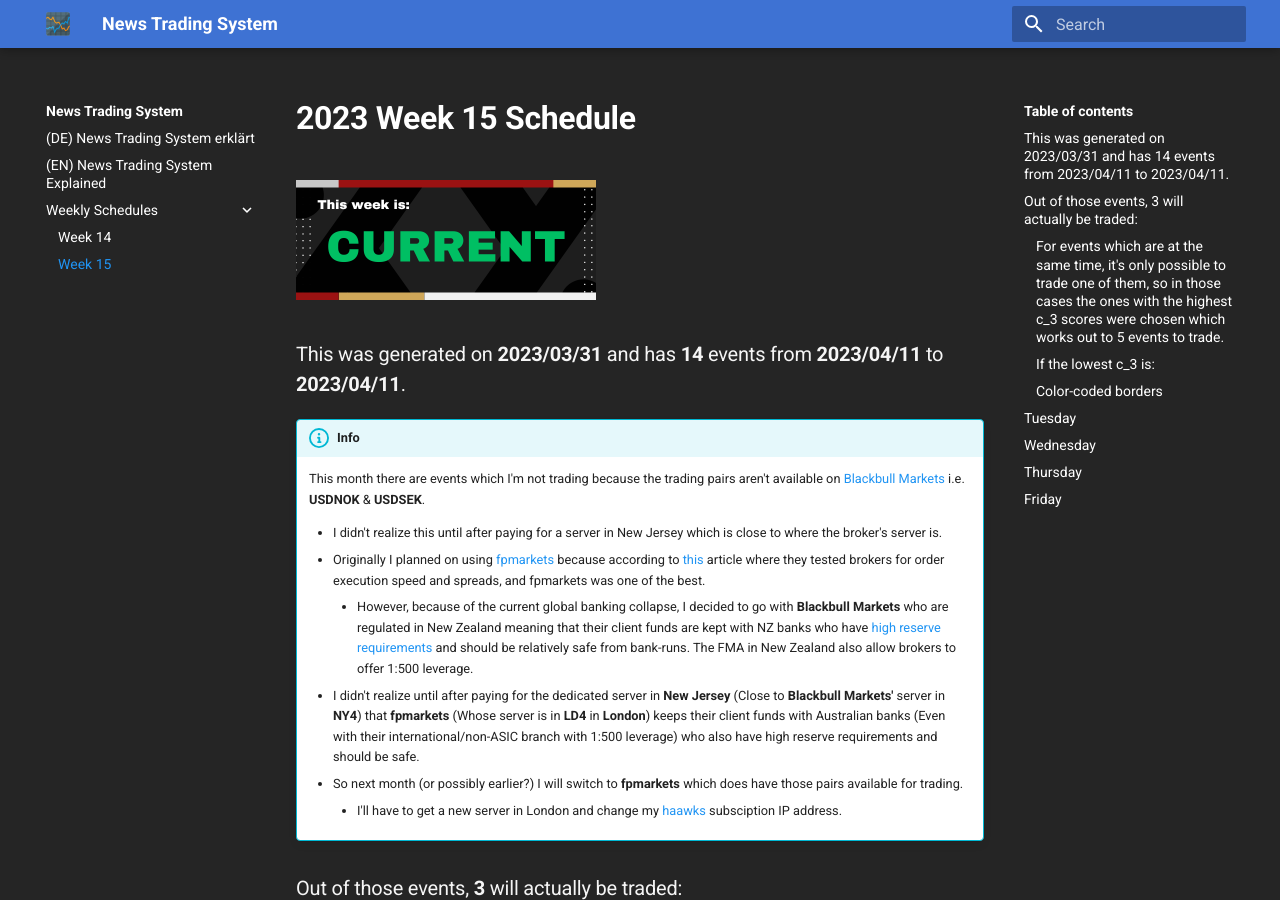
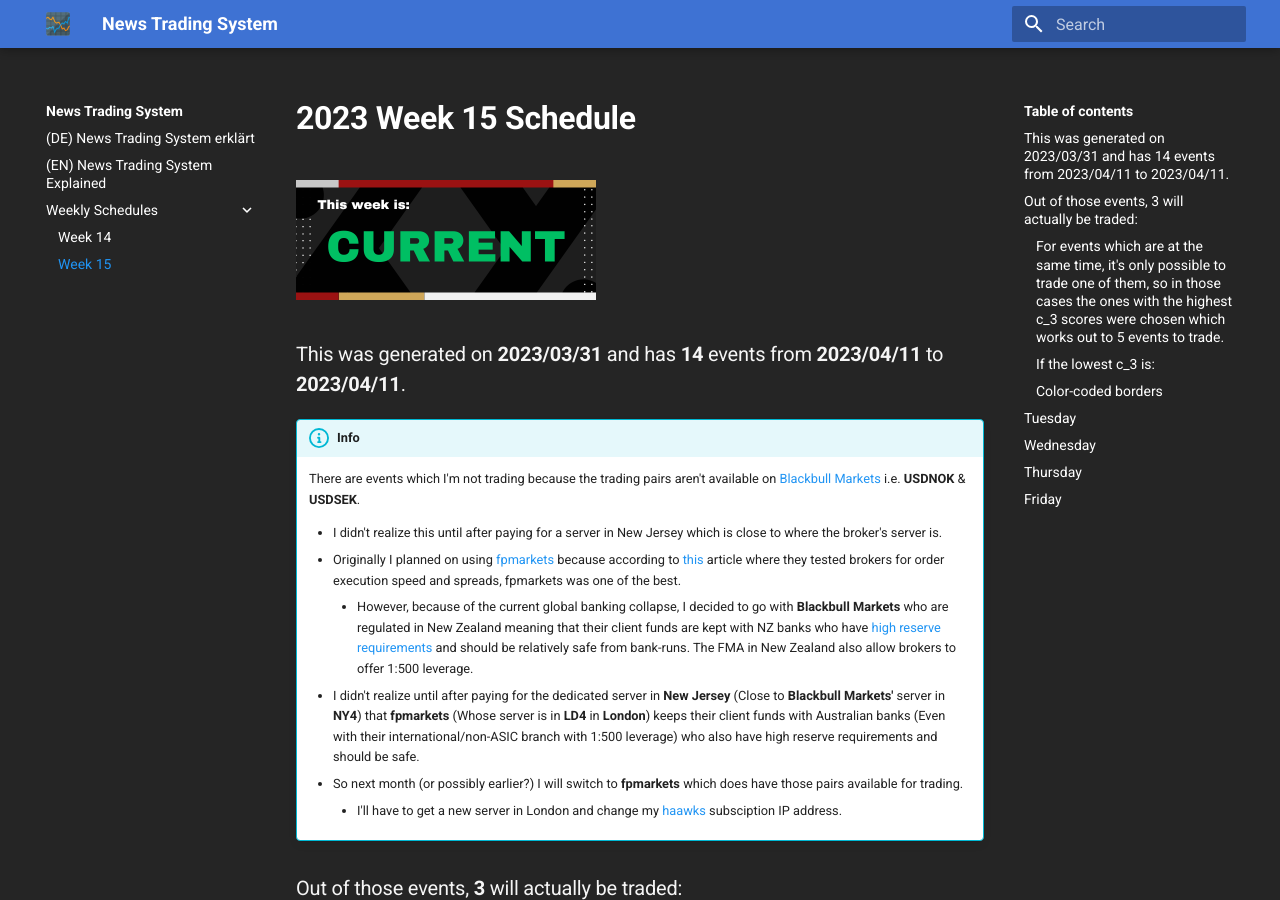
Before and after one commit to spliffli/news-trading-analyzer, an MkDocs documentation site: the page built from docs/weekly-schedules/week-15-schedule.md, in a window 1280 px wide and 900 px high. Built offline with MkDocs 1.6.1 and Material for MkDocs 9.7.7, drawn with Linux system fonts in a browser that asks for light colours; comment, search, counter and statistics services are not loaded.

Commit message:
updated docs

```diff
--- a/docs/weekly-schedules/week-15-schedule.md
+++ b/docs/weekly-schedules/week-15-schedule.md
@@ -5,10 +5,10 @@
 ### This was generated on **2023/03/31** and has **14** events from **2023/04/11** to **2023/04/11**.
 
 !!! info
-    This month there are events which I'm not trading because the trading pairs aren't available on [Blackbull Markets](https://blackbullmarkets.com/en/) i.e. **USDNOK** & **USDSEK**.
+    There are events which I'm not trading because the trading pairs aren't available on [Blackbull Markets](https://blackbullmarkets.com/en/) i.e. **USDNOK** & **USDSEK**.
 
       - I didn't realize this until after paying for a server in New Jersey which is close to where the broker's server is.
-      - Originally I planned on using [fpmarkets](https://www.fpmarkets.com/) because according to [this](https://offbeatforex.com/forex-brokers-for-trading-news/) article where they tested brokers for order execution speed and spreads, and fpmarkets was one of the best.
+      - Originally I planned on using [fpmarkets](https://www.fpmarkets.com/) because according to [this](https://offbeatforex.com/forex-brokers-for-trading-news/) article where they tested brokers for order execution speed and spreads, fpmarkets was one of the best.
           - However, because of the current global banking collapse, I decided to go with **Blackbull Markets** who are regulated in New Zealand meaning that their client funds are kept with NZ banks who have [high reserve requirements](https://theconversation.com/credit-suisse-is-an-anomaly-why-australia-and-new-zealand-are-safe-from-bank-run-contagion-202126) and should be relatively safe from bank-runs. The FMA in New Zealand also allow brokers to offer 1:500 leverage.
       - I didn't realize until after paying for the dedicated server in **New Jersey** (Close to **Blackbull Markets'** server in **NY4**) that **fpmarkets** (Whose server is in **LD4** in **London**) keeps their client funds with Australian banks (Even with their international/non-ASIC branch with 1:500 leverage) who also have high reserve requirements and should be safe.
       - So next month (or possibly earlier?) I will switch to **fpmarkets** which does have those pairs available for trading.
```
